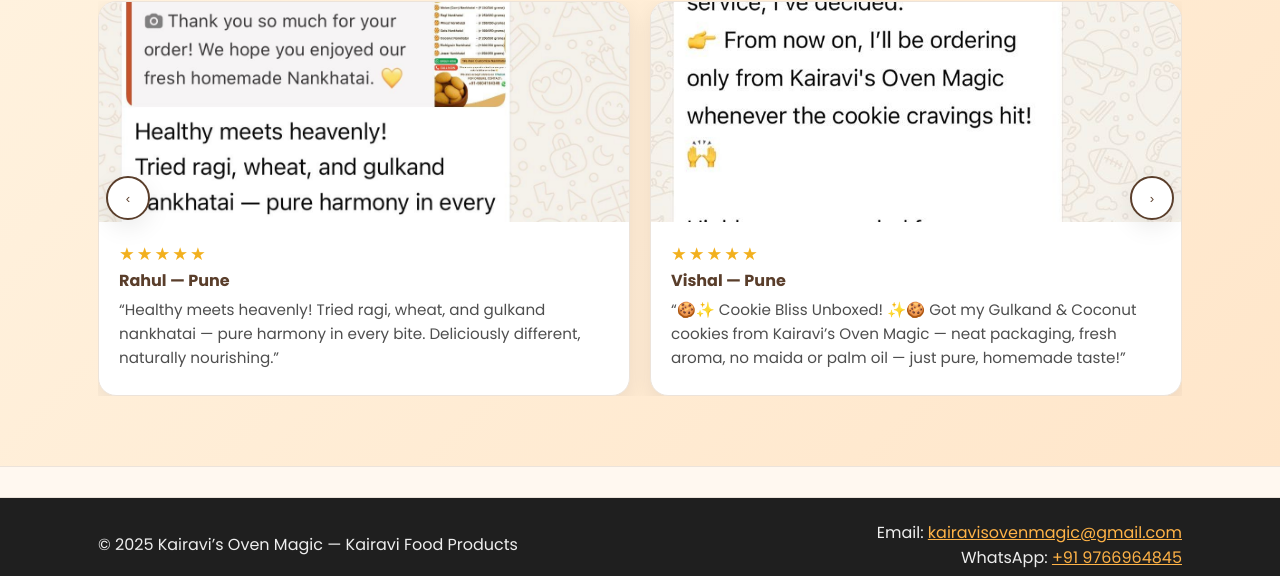
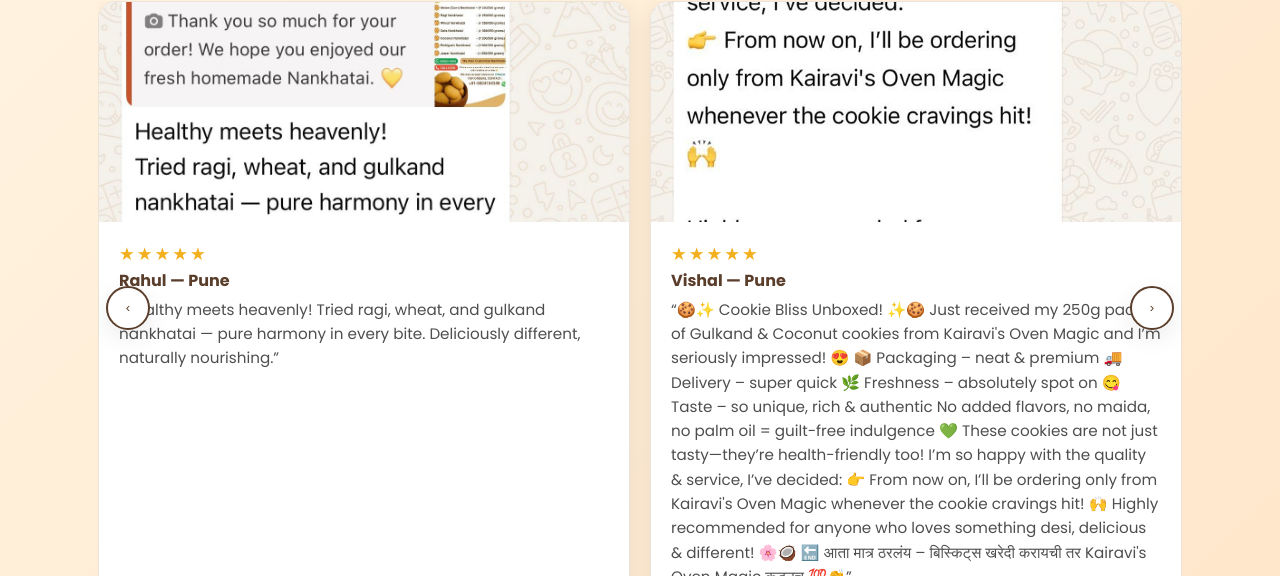
Before and after one commit to kairavisovenmagic/kairavisovenmagic.github.io, a plain HTML site: page index.html in a window 1280 px wide. Shown: the part 2028-2604 px from the top of the page. Drawn offline with Linux system fonts and the light colour scheme.

Commit message:
Update index.html

```diff
--- a/index.html
+++ b/index.html
@@ -101,8 +101,23 @@
             <div class="review-body">
               <div class="stars">★★★★★</div>
               <div class="reviewer">Vishal — Pune</div>
-              <p>“🍪✨ Cookie Bliss Unboxed! ✨🍪 Got my Gulkand & Coconut cookies from Kairavi’s Oven Magic —
-              neat packaging, fresh aroma, no maida or palm oil — just pure, homemade taste!”</p>
+              <p>“🍪✨ Cookie Bliss Unboxed! ✨🍪
+Just received my 250g packs of Gulkand & Coconut cookies from Kairavi's Oven Magic and I’m seriously impressed! 😍
+
+📦 Packaging – neat & premium
+🚚 Delivery – super quick
+🌿 Freshness – absolutely spot on
+😋 Taste – so unique, rich & authentic
+
+No added flavors, no maida, no palm oil = guilt-free indulgence 💚
+These cookies are not just tasty—they’re health-friendly too!
+
+I’m so happy with the quality & service, I’ve decided:
+👉 From now on, I’ll be ordering only from Kairavi's Oven Magic whenever the cookie cravings hit! 🙌
+
+Highly recommended for anyone who loves something desi, delicious & different! 🌸🥥
+
+🔚 आता मात्र ठरलंय – बिस्किट्स खरेदी करायची तर Kairavi's Oven Magic कडूनच 💯👏”</p>
             </div>
           </article>
 
@@ -113,8 +128,7 @@
             <div class="review-body">
               <div class="stars">★★★★★</div>
               <div class="reviewer">Sanyukta — Pune</div>
-              <p>“Absolutely loved the nankhatai! Tried two varieties — Gulkand & Ragi —
-              soft, light, perfectly balanced, and melt-in-mouth delicious!”</p>
+              <p>“Absolutely loved the nankhatai! 😊 I tried two varieties — Gulkand and Ragi — both are amazing, soft and just melted in my mouth, with the sweetness perfectly balanced. The Ragi one is such a great idea, especially for kids, healthy and tasty at the same time! Loved how light and smooth both felt, without any oily, sticky feeling on palate Will definitely try the other varieties too!”</p>
             </div>
           </article>
         </div>
```
